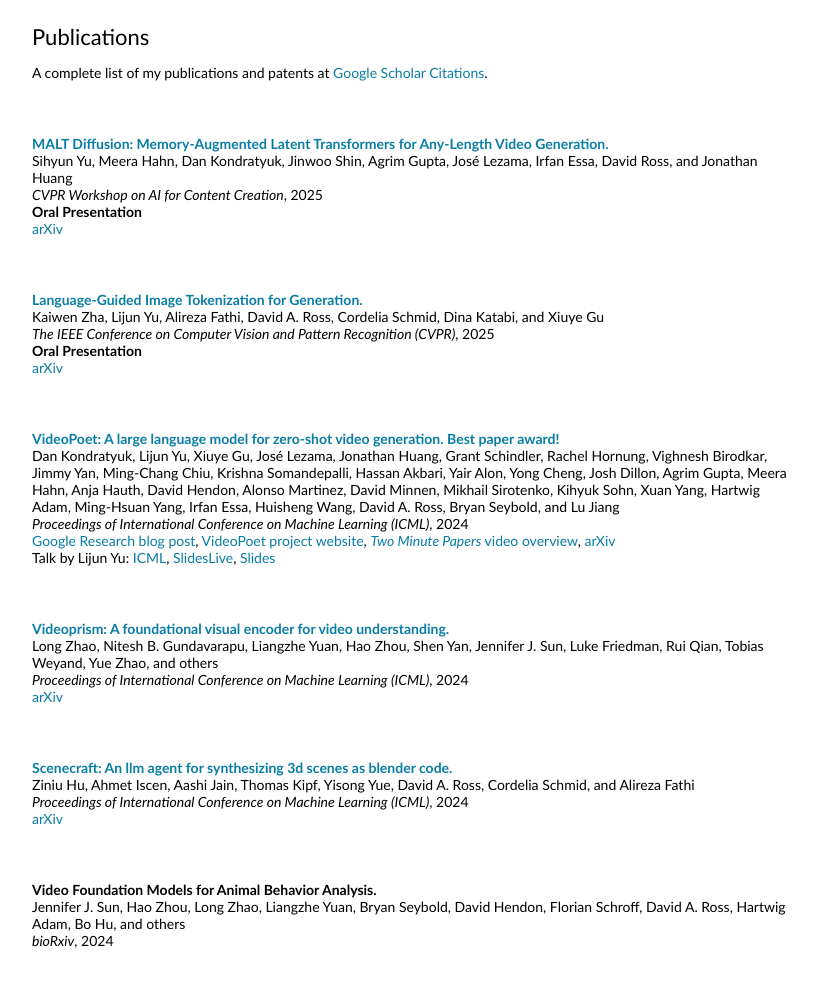
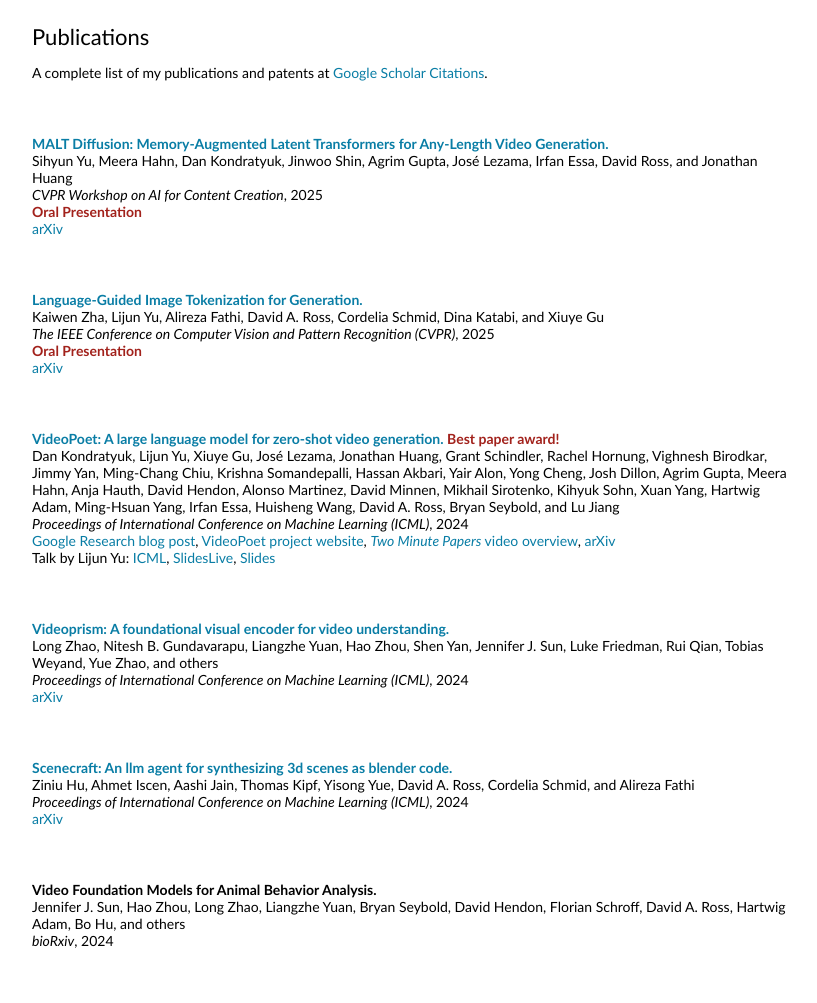
Before and after one commit to ross-da/ross-da.github.io, a plain HTML site: page index.html in a window 1280 px wide. Shown: the part 980-1983 px from the top of the page, without its empty margins (228-1045 px from the left). Drawn offline with Linux system fonts and the light colour scheme.

Commit message:
Update stylesheet.css

```diff
--- a/stylesheet.css
+++ b/stylesheet.css
@@ -107,6 +107,7 @@ a {
 strong {
   font-family: 'Lato', Verdana, Helvetica, sans-serif;
   font-size: 14px;
+  color: #A2221C;
 }
 
 heading {
```
